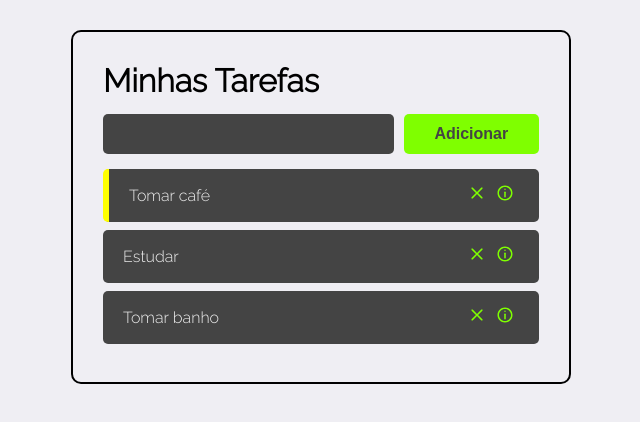
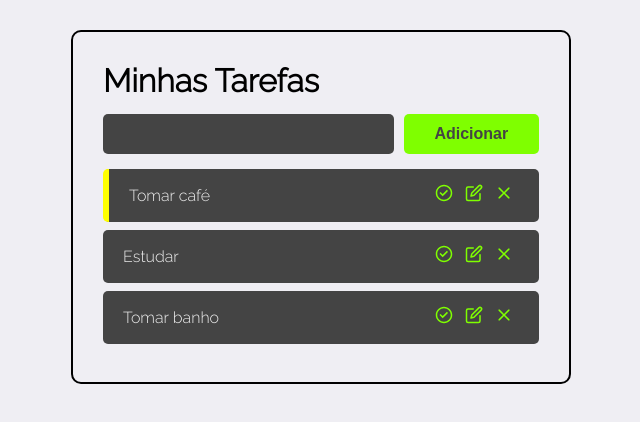
Before and after one commit to gabrielmds222/ToDoList-React, a React (Create React App) app: page / in a window 1280 px wide. Shown: the top 422 px of the page, without its empty margins (319-959 px from the left). Built offline with nearby package versions, Linux system fonts and the light colour scheme.

Commit message:
buttons order

```diff
--- a/src/components/Tarefa.css
+++ b/src/components/Tarefa.css
@@ -20,10 +20,11 @@
 } */
 
 .remove-task-button,
-.see-task-details-button {
+.edit-task-button,
+.check-task-button {
   background-color: #444;
   border: none;
   font-size: 18px;
   color: chartreuse;
-  margin: 0 5px;
+  margin: 0 6px;
 }
--- a/src/components/Tarefa.jsx
+++ b/src/components/Tarefa.jsx
@@ -1,6 +1,6 @@
 import React from "react";
-import {CgClose, CgInfo} from 'react-icons/cg';
-
+import {CgClose, CgCheckO} from 'react-icons/cg';
+import {FiEdit} from 'react-icons/fi'
 import "./Tarefa.css";
 
 const Tarefa = ({ task, handleTaskClick, handleTaskDeletion }) => {
@@ -10,17 +10,22 @@ const Tarefa = ({ task, handleTaskClick, handleTaskDeletion }) => {
         className="task-container"
         style={task.completed ? {borderLeft: "6px solid yellow"} : {}}
         >
-           <div className="task-title" onClick={() => handleTaskClick(task.id)}>
+           <div className="task-title">
                 {task.title}
            </div>
 
            <div className="buttons-container">
+
+               <button className="check-task-button"  onClick={() => handleTaskClick(task.id)}>
+                    <CgCheckO/>
+               </button>
+
+               <button className="edit-task-button">
+                    <FiEdit/>
+               </button>
+
                <button className="remove-task-button" onClick={() => handleTaskDeletion(task.id)}>
                     <CgClose/>
-               </button>
-
-               <button className="see-task-details-button">
-                    <CgInfo/>
                </button>
            </div>
 
--- /dev/null
+++ b/src/components/TaskDetails.jsx
@@ -0,0 +1,25 @@
+import React from "react";
+
+import Button from "./Button";
+
+// import "./TaskDetails.css";
+
+const TaskDetails = () => {
+
+	return (
+		<>
+			<div className="back-button-container">
+				<Button>Voltar</Button>
+			</div>
+			<div className="task-details-container">
+				<h2></h2>
+				<p>
+					Lorem ipsum, dolor sit amet consectetur adipisicing elit. Pariatur
+					minima eius magnam culpa sequi explicabo.
+				</p>
+			</div>
+		</>
+	);
+};
+
+export default TaskDetails;
```
Also changed, not shown: src/App.jsx (+4 -3 lines).
